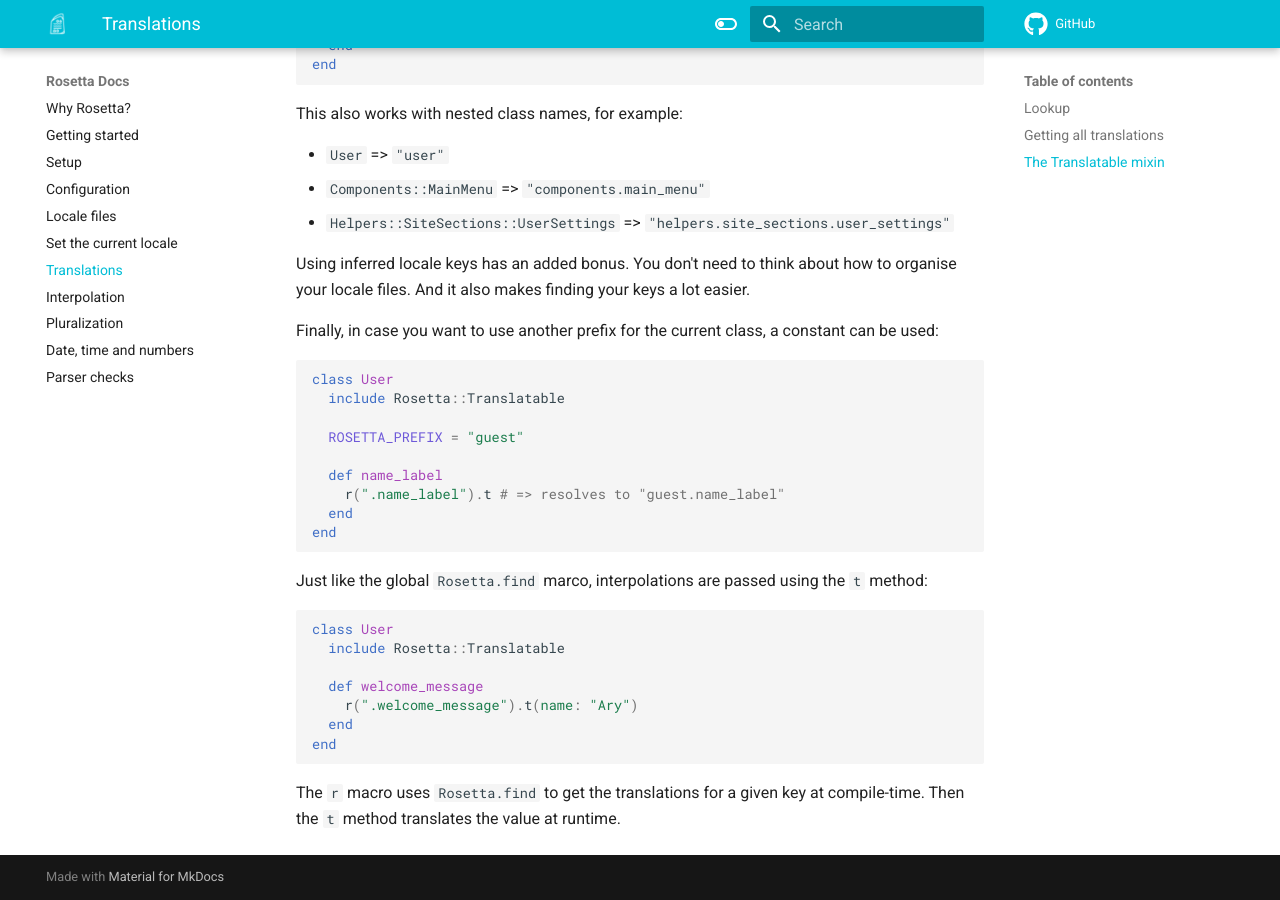
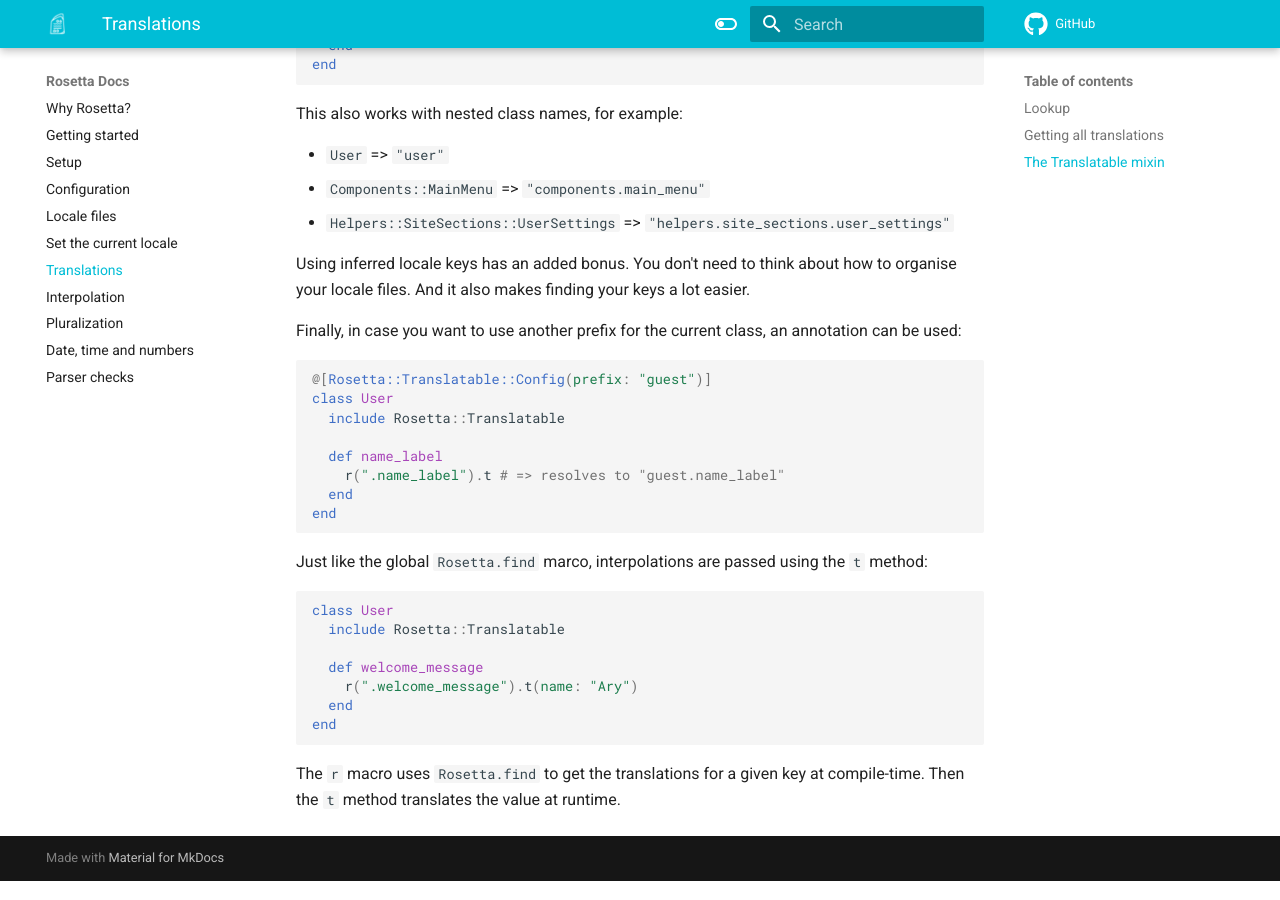
Before and after one commit to wout/rosetta, an MkDocs documentation site: the page built from docs/translations.md, in a window 1280 px wide and 900 px high, scrolled down 1605 px. Built offline with MkDocs 1.6.1 and Material for MkDocs 9.7.7, drawn with Linux system fonts in a browser that asks for light colours; comment, search, counter and statistics services are not loaded; the version menu is left out.

````diff
--- a/cry-versions.json
+++ b/cry-versions.json
@@ -1,6 +1,7 @@
 {
   "versions": [
     {"name": "nightly", "url": "/rosetta/api/nightly/", "released": false},
+    {"name": "v0.5.0", "url": "/rosetta/api/v0.5.0/"},
     {"name": "v0.4.0", "url": "/rosetta/api/v0.4.0/"},
     {"name": "v0.3.0", "url": "/rosetta/api/v0.3.0/"},
     {"name": "v0.2.0", "url": "/rosetta/api/v0.2.0/"},
--- a/docs/translations.md
+++ b/docs/translations.md
@@ -87,14 +87,13 @@ This also works with nested class names, for example:
 Using inferred locale keys has an added bonus. You don't need to think about how
 to organise your locale files. And it also makes finding your keys a lot easier.
 
-Finally, in case you want to use another prefix for the current class, a
-constant can be used:
+Finally, in case you want to use another prefix for the current class, an
+annotation can be used:
 
 ```cr
+@[Rosetta::Translatable::Config(prefix: "guest")]
 class User
   include Rosetta::Translatable
-
-  ROSETTA_PREFIX = "guest"
 
   def name_label
     r(".name_label").t # => resolves to "guest.name_label"
````
